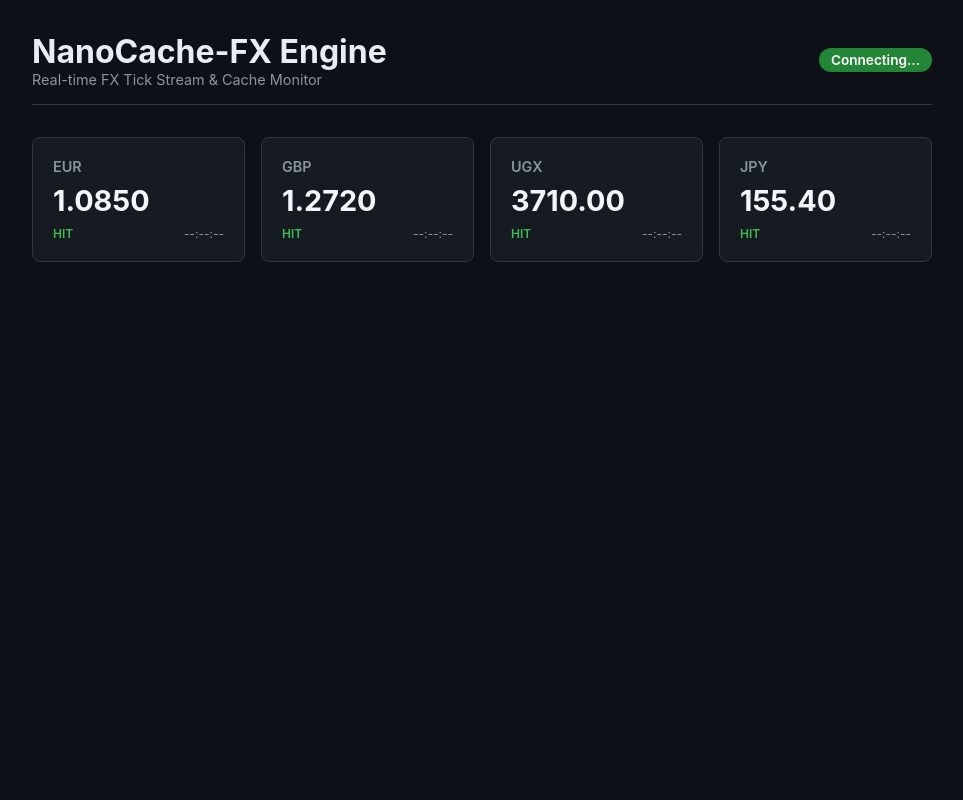
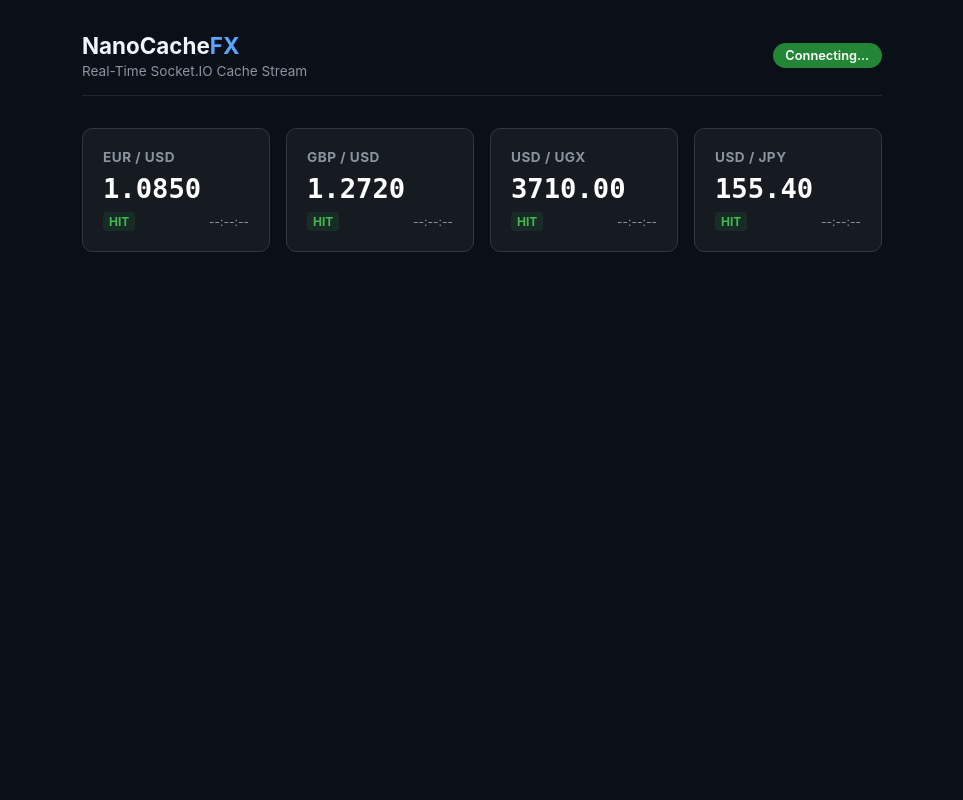
Before and after one commit to dunrick-py/nanocache-fx, a Flask app: page / in a window 1280 px wide. Shown: the whole page, without its empty margins (158-1121 px from the left). Run offline with Flask 3, Linux system fonts and the light colour scheme; some libraries are stand-ins or nearby versions.

Commit message:
Add live engine dashboard UI

```diff
--- a/templates/index.html
+++ b/templates/index.html
@@ -3,105 +3,94 @@
 <head>
     <meta charset="UTF-8">
     <meta name="viewport" content="width=device-width, initial-scale=1.0">
-    <title>NanoCache FX — Live FX Cache Engine</title>
+    <title>NanoCache FX — Engine Monitor</title>
     <script src="https://cdn.socket.io/4.7.5/socket.io.min.js"></script>
     <style>
-        * { box-sizing: border-box; margin: 0; padding: 0; font-family: -apple-system, BlinkMacSystemFont, 'Segoe UI', Roboto, Oxygen, Ubuntu, Cantarell, sans-serif; }
-        body { background-color: #0d1117; color: #e6edf3; padding: 2rem; display: flex; flex-direction: column; align-items: center; min-height: 100vh; }
-        .header { max-width: 900px; width: 100%; margin-bottom: 2rem; border-bottom: 1px solid #30363d; padding-bottom: 1rem; display: flex; justify-content: space-between; align-items: center; }
-        .status-badge { background: #238636; color: #fff; padding: 0.25rem 0.75rem; border-radius: 20px; font-size: 0.85rem; font-weight: 600; }
-        .grid { display: grid; grid-template-columns: repeat(auto-fit, minmax(200px, 1fr)); gap: 1rem; max-width: 900px; width: 100%; }
-        .card { background: #161b22; border: 1px solid #30363d; border-radius: 8px; padding: 1.25rem; transition: transform 0.2s, border-color 0.2s; }
-        .card.updated { border-color: #58a6ff; }
-        .currency { color: #8b949e; font-size: 0.9rem; font-weight: 600; text-transform: uppercase; }
-        .rate { font-size: 1.8rem; font-weight: 700; margin: 0.5rem 0; color: #f0f6fc; }
-        .meta { display: flex; justify-content: space-between; font-size: 0.75rem; color: #8b949e; }
-        .badge-hit { color: #3fb950; font-weight: 600; }
-        .badge-miss { color: #f85149; font-weight: 600; }
+        * { box-sizing: border-box; margin: 0; padding: 0; font-family: -apple-system, BlinkMacSystemFont, 'Segoe UI', Roboto, Helvetica, Arial, sans-serif; }
+        body { background-color: #0b0f17; color: #e6edf3; padding: 2rem; display: flex; flex-direction: column; align-items: center; min-height: 100vh; }
+        .header { max-width: 800px; width: 100%; margin-bottom: 2rem; display: flex; justify-content: space-between; align-items: center; border-bottom: 1px solid #21262d; padding-bottom: 1rem; }
+        .logo { font-size: 1.4rem; font-weight: 700; color: #f0f6fc; }
+        .logo span { color: #58a6ff; }
+        .status-badge { background: #238636; color: #fff; padding: 0.3rem 0.8rem; border-radius: 20px; font-size: 0.8rem; font-weight: 600; }
+        .grid { display: grid; grid-template-columns: repeat(auto-fit, minmax(180px, 1fr)); gap: 1rem; max-width: 800px; width: 100%; }
+        .card { background: #161b22; border: 1px solid #30363d; border-radius: 10px; padding: 1.25rem; transition: all 0.2s ease; }
+        .currency { color: #8b949e; font-size: 0.85rem; font-weight: 700; letter-spacing: 0.5px; }
+        .rate { font-size: 1.7rem; font-weight: 700; margin: 0.5rem 0; color: #ffffff; font-family: monospace; }
+        .meta { display: flex; justify-content: space-between; font-size: 0.75rem; color: #8b949e; align-items: center; }
+        .hit { color: #3fb950; font-weight: 700; background: rgba(63, 185, 80, 0.1); padding: 2px 6px; border-radius: 4px; }
+        .miss { color: #f85149; font-weight: 700; background: rgba(248, 81, 73, 0.1); padding: 2px 6px; border-radius: 4px; }
     </style>
 </head>
 <body>
 
     <div class="header">
         <div>
-            <h1>NanoCache-FX Engine</h1>
-            <p style="color: #8b949e; font-size: 0.9rem;">Real-time FX Tick Stream & Cache Monitor</p>
+            <div class="logo">NanoCache<span>FX</span></div>
+            <p style="color: #8b949e; font-size: 0.85rem; margin-top: 4px;">Real-Time Socket.IO Cache Stream</p>
         </div>
         <div id="status" class="status-badge">Connecting...</div>
     </div>
 
     <div class="grid">
         <div class="card" id="card-EUR">
-            <div class="currency">EUR</div>
+            <div class="currency">EUR / USD</div>
             <div class="rate" id="rate-EUR">1.0850</div>
             <div class="meta">
-                <span id="status-EUR" class="badge-hit">HIT</span>
+                <span id="status-EUR" class="hit">HIT</span>
                 <span id="time-EUR">--:--:--</span>
             </div>
         </div>
         <div class="card" id="card-GBP">
-            <div class="currency">GBP</div>
+            <div class="currency">GBP / USD</div>
             <div class="rate" id="rate-GBP">1.2720</div>
             <div class="meta">
-                <span id="status-GBP" class="badge-hit">HIT</span>
+                <span id="status-GBP" class="hit">HIT</span>
                 <span id="time-GBP">--:--:--</span>
             </div>
         </div>
         <div class="card" id="card-UGX">
-            <div class="currency">UGX</div>
+            <div class="currency">USD / UGX</div>
             <div class="rate" id="rate-UGX">3710.00</div>
             <div class="meta">
-                <span id="status-UGX" class="badge-hit">HIT</span>
+                <span id="status-UGX" class="hit">HIT</span>
                 <span id="time-UGX">--:--:--</span>
             </div>
         </div>
         <div class="card" id="card-JPY">
-            <div class="currency">JPY</div>
+            <div class="currency">USD / JPY</div>
             <div class="rate" id="rate-JPY">155.40</div>
             <div class="meta">
-                <span id="status-JPY" class="badge-hit">HIT</span>
+                <span id="status-JPY" class="hit">HIT</span>
                 <span id="time-JPY">--:--:--</span>
             </div>
         </div>
     </div>
+
     <script>
         const statusBadge = document.getElementById('status');
-
-    // Enable fallback transports for Render's reverse proxy
-    const socket = io({
-        transports: ['polling', 'websocket'],
-        auth: {
-            api_key: "nc_live_8f91a2b3c4d5"
-        }
-    });
+        const socket = io({ auth: { api_key: "nc_live_8f91a2b3c4d5" } });
 
         socket.on('connect', () => {
-        statusBadge.innerText = 'Connected (Live)';
+            statusBadge.innerText = 'ONLINE';
             statusBadge.style.background = '#238636';
         });
 
         socket.on('disconnect', () => {
-        statusBadge.innerText = 'Disconnected';
+            statusBadge.innerText = 'OFFLINE';
             statusBadge.style.background = '#da3633';
         });
 
-    // Listen for live FX ticks emitted by background_tick_stream
         socket.on('fx_tick', (data) => {
-        const currency = data.currency;
-        const rateElem = document.getElementById(`rate-${currency}`);
-        const statusElem = document.getElementById(`status-${currency}`);
-        const timeElem = document.getElementById(`time-${currency}`);
-        const cardElem = document.getElementById(`card-${currency}`);
+            const curr = data.currency;
+            const rateElem = document.getElementById(`rate-${curr}`);
+            const statusElem = document.getElementById(`status-${curr}`);
+            const timeElem = document.getElementById(`time-${curr}`);
 
             if (rateElem) {
                 rateElem.innerText = data.rate;
                 statusElem.innerText = data.status;
-            statusElem.className = data.status === 'HIT' ? 'badge-hit' : 'badge-miss';
+                statusElem.className = data.status === 'HIT' ? 'hit' : 'miss';
                 timeElem.innerText = data.timestamp;
-
-            // Subtle card flash animation on tick update
-            cardElem.classList.add('updated');
-            setTimeout(() => cardElem.classList.remove('updated'), 200);
             }
         });
     </script>
```
Lines whose indentation alone changed are shown as unchanged.
